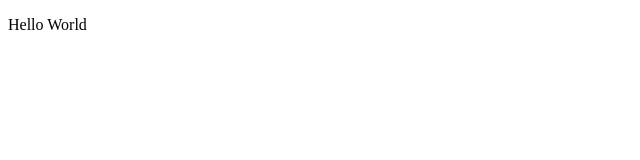
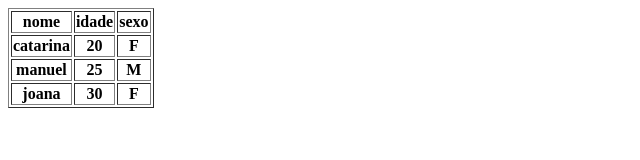
Before and after one commit to CatarinaaTomaz/Catarina_Tomaz_TPSI0525, a plain HTML site: page Trabalho1/index.html in a window 1280 px wide. Shown: the whole page, without its empty margins (0-640 px from the left). Drawn offline with Linux system fonts and the light colour scheme.

Commit message:
added tables to pagina1

```diff
--- a/Trabalho1/index.html
+++ b/Trabalho1/index.html
@@ -1,11 +1,33 @@
 <!DOCTYPE html>
-<html>
+<html lang="pt">
     <head>
         <title>Hello World</title>
+        <meta charset="utf8">
     </head>
 
     <body>
-        <p>Hello World</p>
+        <table border=""1>
+            <tr>
+                <th>nome</th>
+                <th>idade</th>
+                <th>sexo</th>
+            </tr>
+            <tr>
+                <th>catarina</th>
+                <th>20</th>
+                <th>F</th>
+            </tr>
+            <tr>
+                <th>manuel</th>
+                <th>25</th>
+                <th>M</th>
+            </tr>
+            <tr>
+                <th>joana</th>
+                <th>30</th>
+                <th>F</th>
+            </tr>
+        </table>
     </body>
 
 </html>
```
Also changed, not shown: Trabalho1/paginas/pagina1.html (+1 -0 lines).
